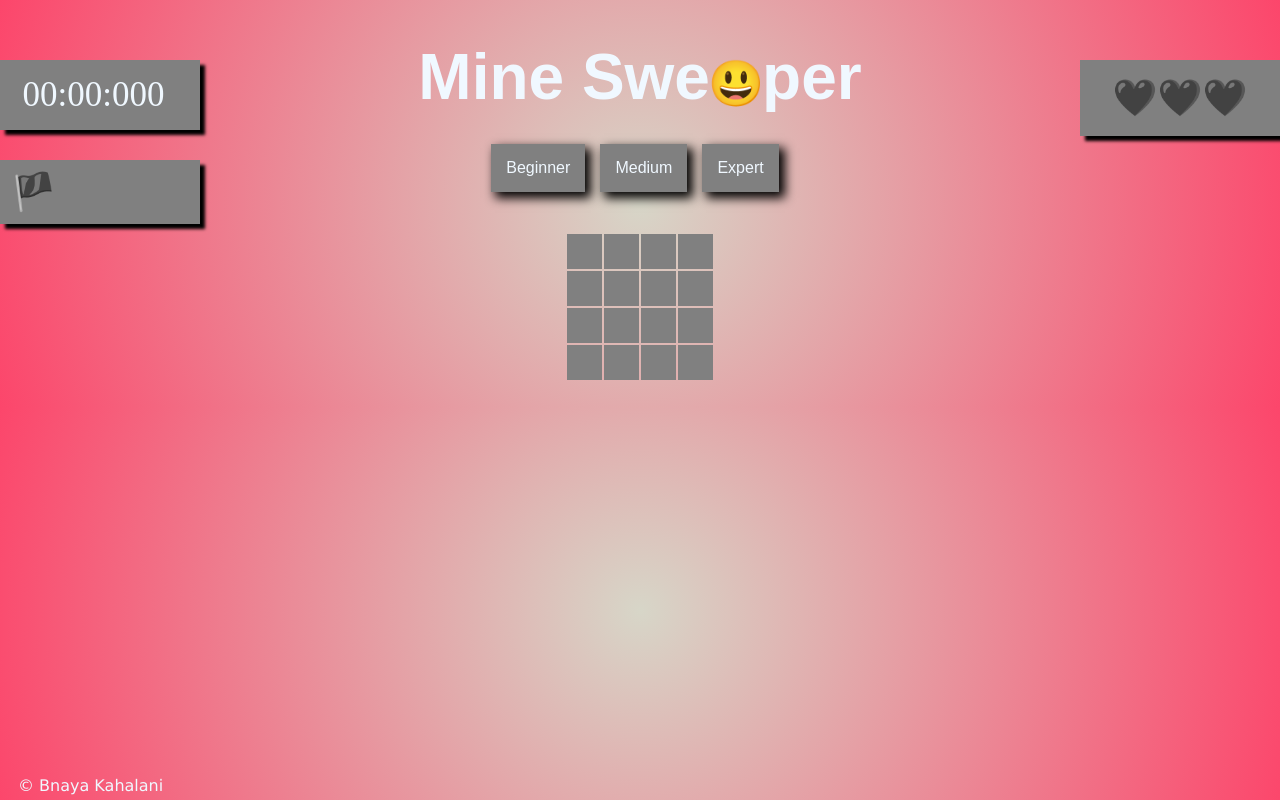
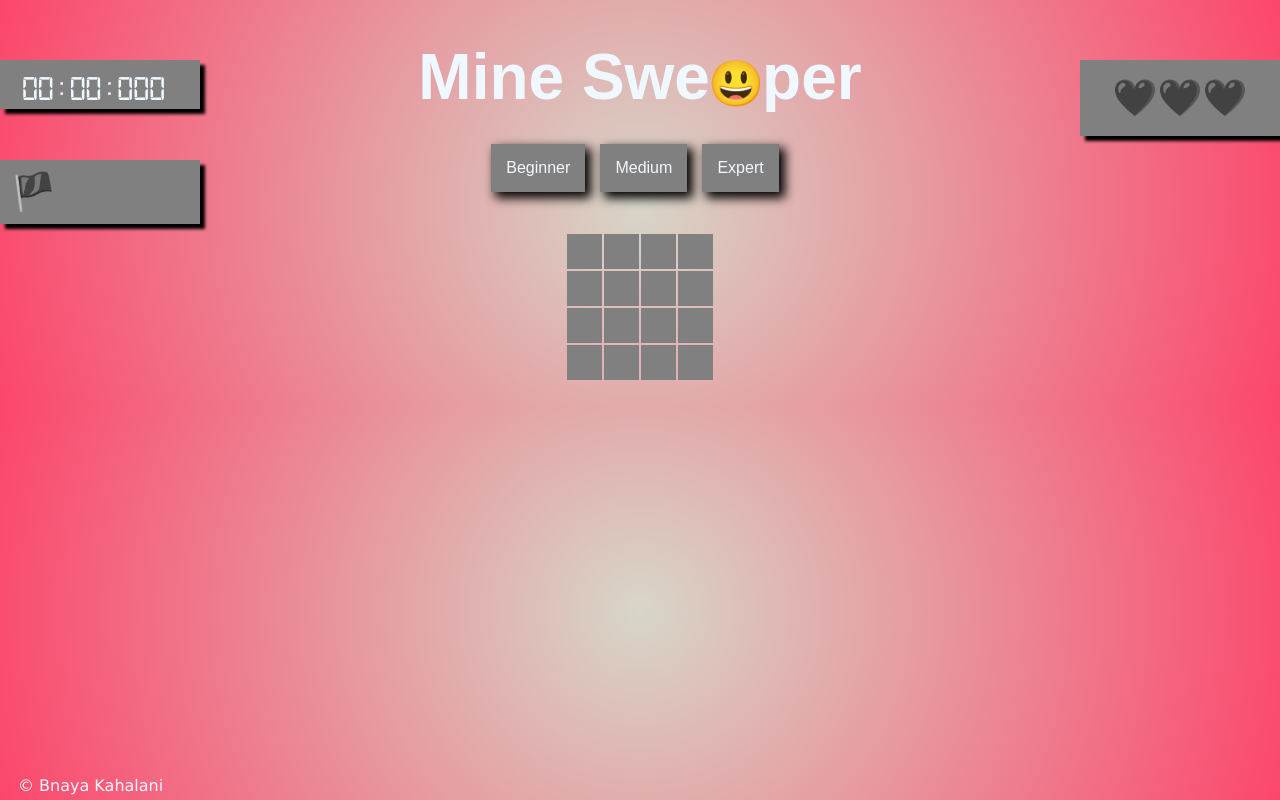
Before and after one commit to BnayaKahalani/Mine-Sweeper, a plain HTML site: page index.html in a window 1280 px wide. Drawn offline with Linux system fonts and the light colour scheme; the site is published under a folder, as on GitHub Pages, so addresses that start at the root find nothing; a web font is replaced by a local one.

Commit message:
Add files via upload

```diff
--- a/css/style.css
+++ b/css/style.css
@@ -1,6 +1,6 @@
 @font-face {
   font-family: 'digital-7';
-  src: url(/fonts/digital-7/digital-7\ \(mono\).ttf);
+  src: url(../fonts/digital-7/digital-7\ \(mono\).ttf);
 }
 
 * {
```
